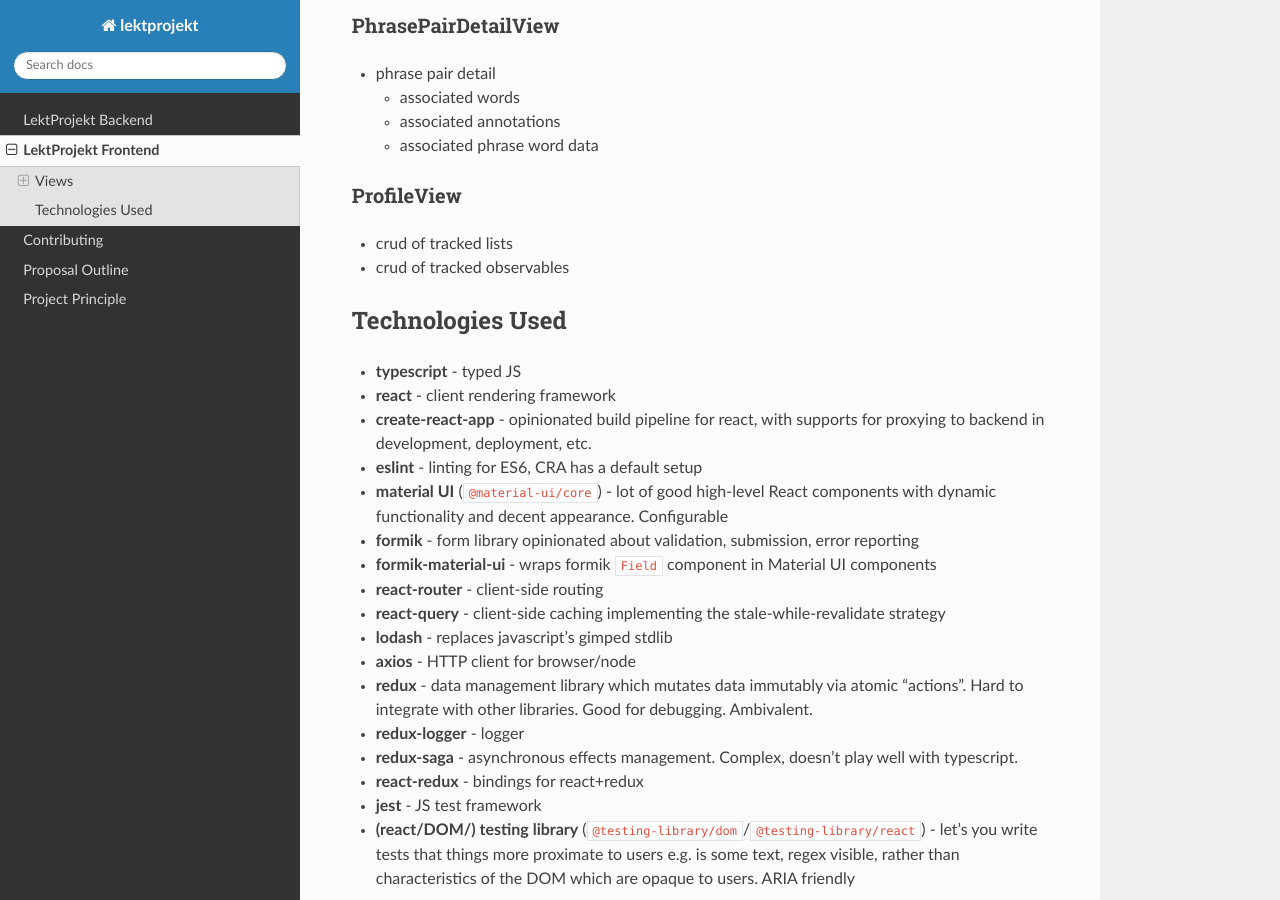
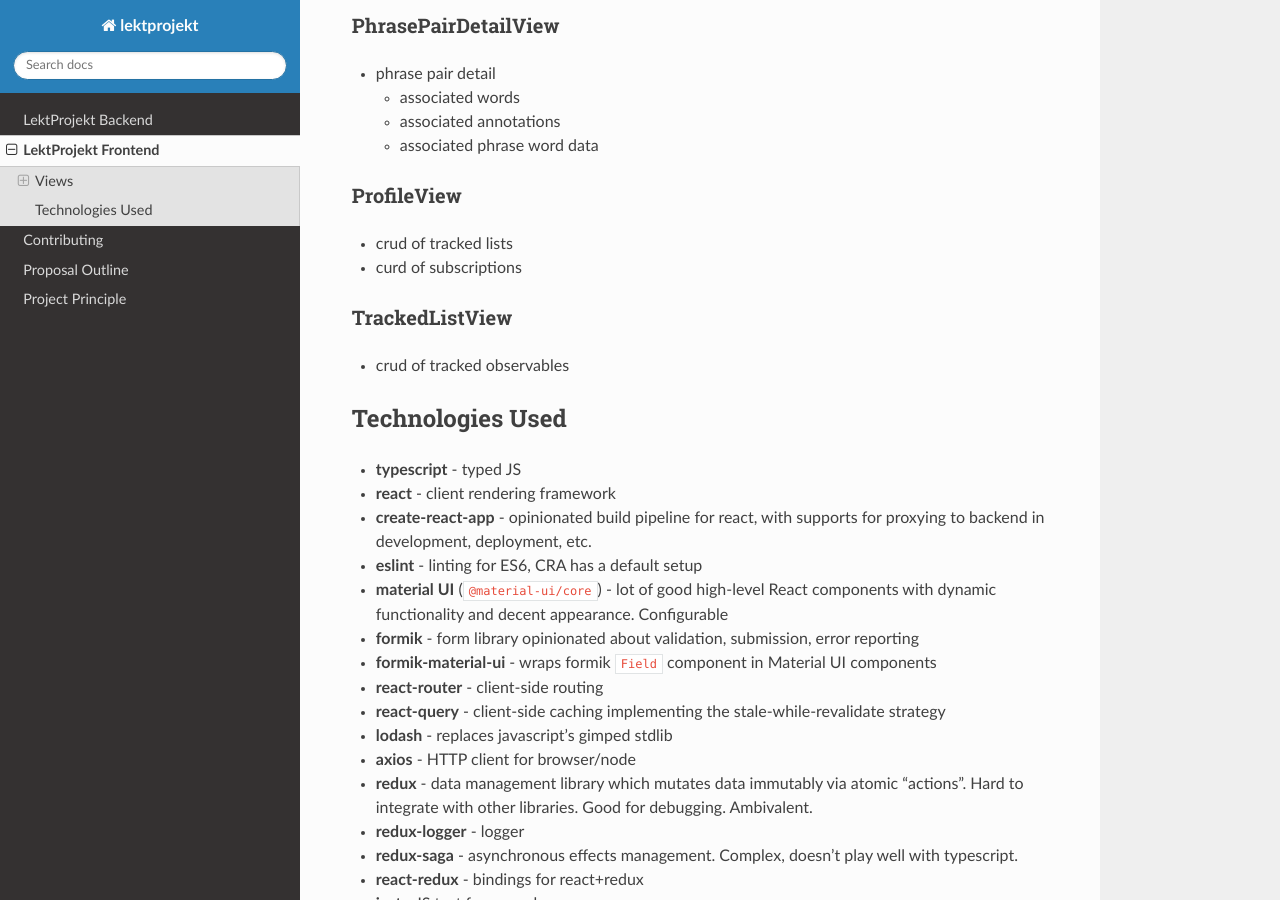
Before and after one commit to psacawa/lektprojekt, a Sphinx documentation site: the page built from docs/frontend.rst, in a window 1280 px wide and 900 px high, scrolled down 664 px. Built offline with Sphinx 7.4.7 and the Read the Docs theme 2.0.0, drawn with Linux system fonts in a browser that asks for light colours.

Commit message:
Doc: test doc hook commit

```diff
--- a/docs/frontend.rst
+++ b/docs/frontend.rst
@@ -45,6 +45,11 @@ ProfileView
 ~~~~~~~~~~~
 
 - crud of tracked lists
+- curd of subscriptions
+
+TrackedListView
+~~~~~~~~~~~~~~~
+
 - crud of tracked observables
 
 
```
